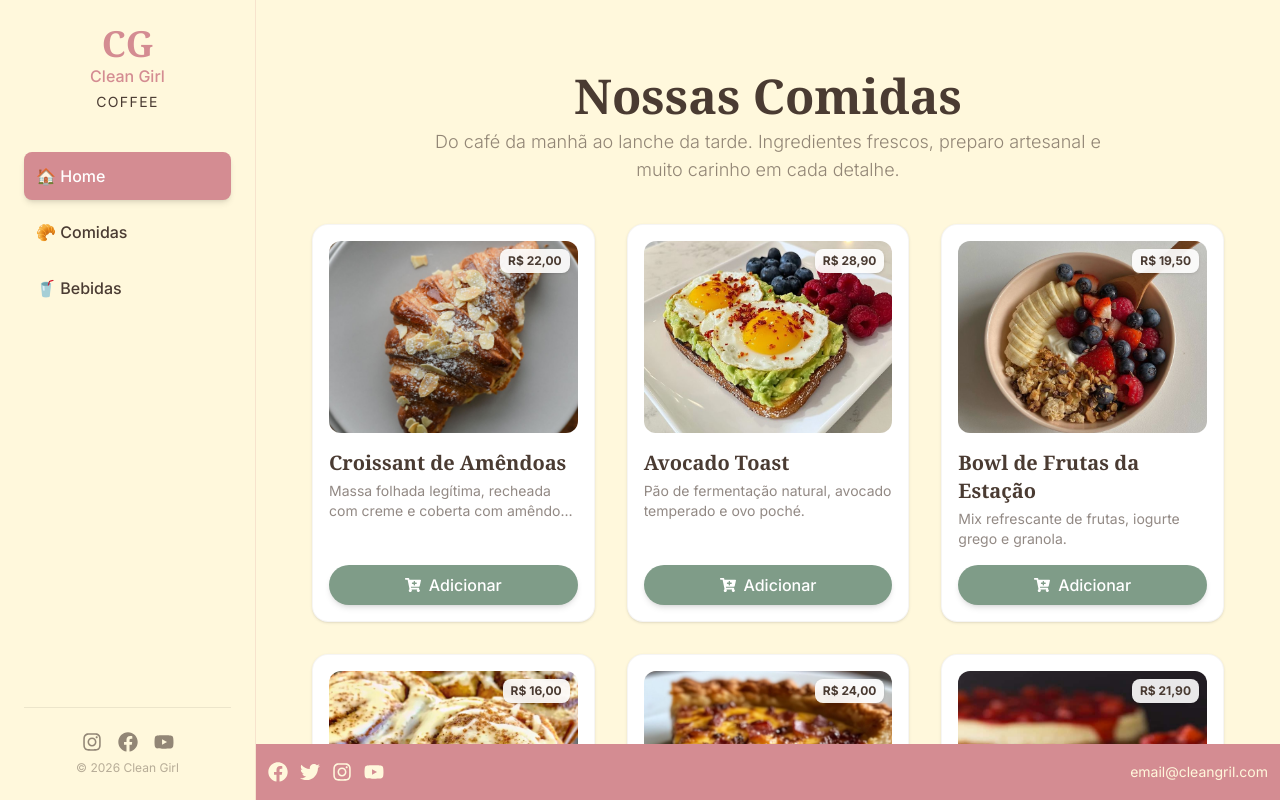
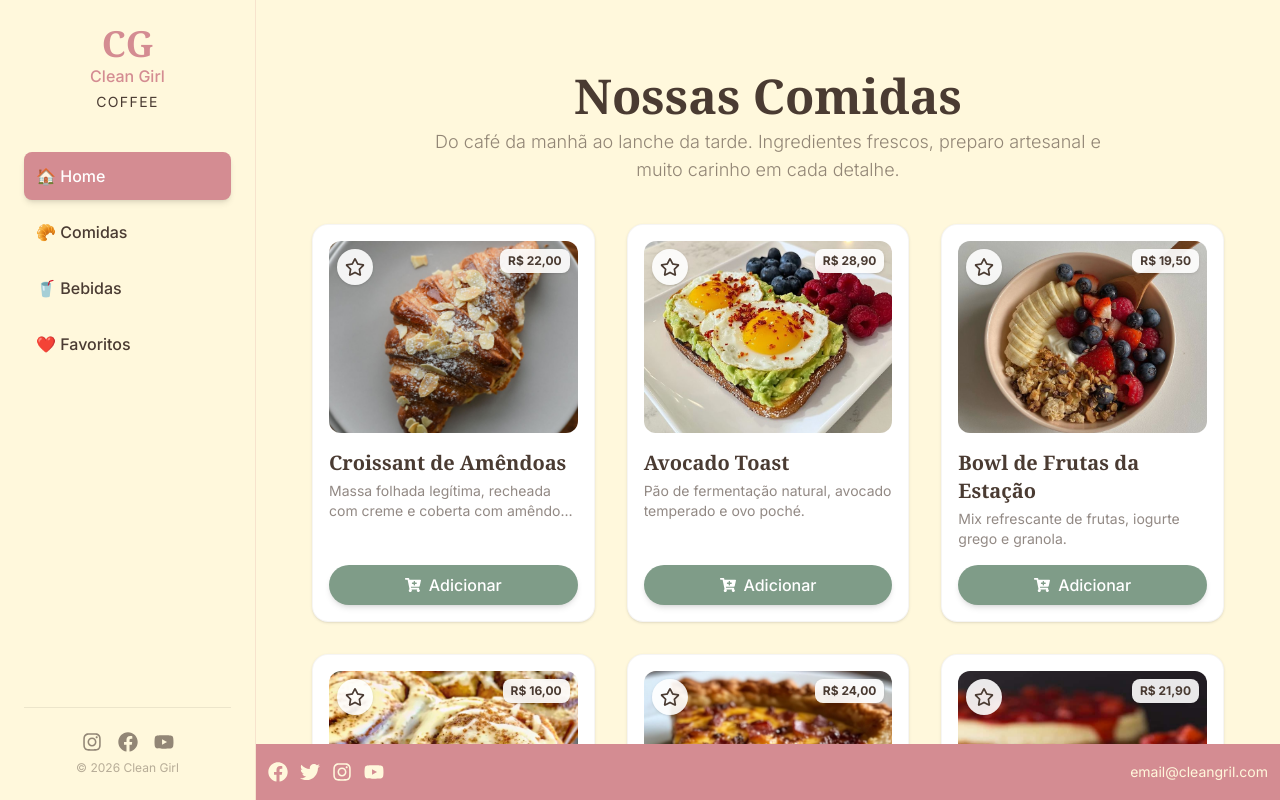
Before and after one commit to Erikbq/PAME-25.2---Entrega-3---Erik-Branco-Queiroz, a Next.js app: page /comidas in a window 1280 px wide. Built offline with nearby package versions, Linux system fonts and the light colour scheme.

Commit message:
feat: criação do menu de favoritos

```diff
--- /dev/null
+++ b/app/favoritos/page.tsx
@@ -0,0 +1,45 @@
+"use client"; // Necessário para ler o contexto
+
+import ProductCard from "@/components/menu/ProductCard";
+import { products } from "@/data/products";
+import { useFavorites } from "@/context/FavoritesContext";
+
+export default function Favoritos() {
+  const { favorites } = useFavorites(); // Pega a lista ["slug1", "slug2"]
+
+  // Filtra: "Me dê os produtos cujo slug está na lista de favoritos"
+  const listaFavoritos = products.filter((item) =>
+    favorites.includes(item.slug),
+  );
+
+  return (
+    <div className="w-full max-w-6xl mx-auto px-6 py-10 flex flex-col gap-10">
+      <div className="text-center space-y-2">
+        <h1 className="text-4xl md:text-5xl font-serif font-bold text-brand-brown">
+          Seus Favoritos
+        </h1>
+        <p className="text-brand-brown/60 text-lg max-w-2xl mx-auto font-light">
+          Todos os seus queridinhos em um só lugar.
+        </p>
+        <p className="text-brand-brown/60 text-lg max-w-2xl mx-auto font-light">
+          {listaFavoritos.length > 0
+            ? "Seus itens selecionados aparecerão aqui:"
+            : "Você ainda não marcou nenhum favorito."}
+        </p>
+      </div>
+
+      <div className="grid grid-cols-1 sm:grid-cols-2 lg:grid-cols-3 gap-8 pb-8">
+        {listaFavoritos.map((item) => (
+          <ProductCard
+            key={item.id}
+            title={item.name}
+            description={item.shortDescription}
+            price={item.price}
+            image={item.image}
+            slug={item.slug}
+          />
+        ))}
+      </div>
+    </div>
+  );
+}
--- a/app/layout.tsx
+++ b/app/layout.tsx
@@ -6,6 +6,7 @@ import Sidebar from "@/components/layout/Sidebar";
 import Footer from "@/components/layout/Footer";
 import { useState } from "react";
 import { FaBars } from "react-icons/fa";
+import { FavoritesProvider } from "@/context/FavoritesContext";
 
 const inter = Inter({ subsets: ["latin"] });
 
@@ -22,6 +23,7 @@ export default function RootLayout({
       <body
         className={`${inter.className} flex bg-brand-cream h-screen overflow-hidden`}
       >
+        <FavoritesProvider>
           {/* Lado esquerdo: Sidebar */}
           <Sidebar
             isOpen={isMobileMenuOpen}
@@ -49,6 +51,7 @@ export default function RootLayout({
             {/* Rodapé */}
             <Footer />
           </div>
+        </FavoritesProvider>
       </body>
     </html>
   );
--- a/app/page.tsx
+++ b/app/page.tsx
@@ -18,9 +18,9 @@ export default function Home() {
       <div className="w-full h-full grid grid-cols-1 sm:grid-cols-2 lg:grid-cols-3 gap-4">
           <DayItemCard
           title="Item do Dia"
-          image="/cappuccino_avela.jpg"
-          description="Cappuccino Avelã"
-          href="/detalhes"
+          image="/caramel_macchiato.jpg"
+          description="Caramel Macchiato"
+          href="/produto/caramel-macchiato"
           />
           <NavigationCards
           title="Cafés e bebidas"
--- a/app/produto/[slug]/page.tsx
+++ b/app/produto/[slug]/page.tsx
@@ -16,8 +16,6 @@ export default async function ProductDetailsPage({ params }: ProductPageProps) {
 
   // Esperamos o Next.js resolver os parâmetros para pegar o slug real
   const { slug } = await params;
-
-  console.log("Slug recebido (Agora vai funcionar):", slug);
 
   // Agora buscamos o produto usando o slug já resolvido
   const product = getProductBySlug(slug);
--- a/components/layout/Sidebar.tsx
+++ b/components/layout/Sidebar.tsx
@@ -74,6 +74,15 @@ export default function Sidebar({ isOpen, onClose }: SidebarProps) {
                 🥤 Bebidas
               </Link>
             </li>
+            <li>
+              <Link
+                href="/favoritos"
+                onClick={onClose}
+                className="block p-3 rounded-lg text-brand-brown hover:bg-brand-pink/10 transition-colors font-medium"
+              >
+                ❤️ Favoritos
+              </Link>
+            </li>
           </ul>
         </nav>
 
--- a/components/menu/ProductCard.tsx
+++ b/components/menu/ProductCard.tsx
@@ -1,7 +1,10 @@
+"use client"; // Obrigatório para interatividade
+
 import Image from "next/image";
 import Button from "../ui/Button";
-import { FaCartPlus } from "react-icons/fa";
+import { FaCartPlus, FaRegStar, FaStar } from "react-icons/fa"; // Importe a estrela cheia (FaStar)
 import Link from "next/link";
+import { useFavorites } from "@/context/FavoritesContext"; // Importe nosso hook
 
 interface ProductProps {
   title: string;
@@ -18,11 +21,13 @@ export default function ProductCard({
   image,
   slug,
 }: ProductProps) {
+  // Acessa a memória global
+  const { isFavorite, toggleFavorite } = useFavorites();
+  const favorite = isFavorite(slug); // true ou false
+
   return (
     <Link href={`/produto/${slug}`}>
-      {/* A Caixa externa: Fundo branco, borda arredondada e sombra suave */}
       <div className="group bg-white rounded-2xl p-4 shadow-sm hover:shadow-xl transition-all duration-300 border border-brand-brown/5 flex flex-col h-full">
-        {/* Área da Imagem com zoom suave ao passar o mouse */}
         <div className="relative h-48 w-full overflow-hidden rounded-xl mb-4">
           <Image
             src={image}
@@ -30,13 +35,29 @@ export default function ProductCard({
             fill
             className="object-cover group-hover:scale-105 transition-transform duration-500"
           />
-          {/* Badge opcional de "Menu do Dia" */}
+
           <div className="absolute top-2 right-2 bg-white/90 backdrop-blur-sm px-2 py-1 rounded-lg text-xs font-bold text-brand-brown shadow-sm">
             R$ {price}
           </div>
+
+          {/* O BOTÃO MÁGICO */}
+          <button
+            onClick={(e) => {
+              e.preventDefault(); // 1. NÃO VÁ PARA A PÁGINA DE DETALHES
+              e.stopPropagation(); // 2. PARE O CLIQUE AQUI
+              toggleFavorite(slug); // 3. LIGUE/DESLIGUE O FAVORITO
+            }}
+            className={`absolute top-2 left-2 p-2 rounded-full shadow-sm transition-colors z-10 ${
+              favorite
+                ? "bg-yellow-100 text-yellow-500" // Amarelo se for favorito
+                : "bg-white/90 text-brand-brown hover:bg-yellow-50 hover:text-yellow-400" // Branco se não for
+            }`}
+          >
+            {/* Se favorito: Estrela Cheia. Se não: Estrela Borda */}
+            {favorite ? <FaStar size={20} /> : <FaRegStar size={20} />}
+          </button>
         </div>
 
-        {/* Informações */}
         <div className="flex-1 flex flex-col">
           <h3 className="text-xl font-serif font-bold text-brand-brown mb-1">
             {title}
@@ -45,11 +66,13 @@ export default function ProductCard({
             {description}
           </p>
 
-          {/* Ação (Botão fica no final) */}
           <div className="mt-auto">
-            <Button variant="primary" className="w-full">
-              <FaCartPlus /> Adicionar
-            </Button>
+            {/* Prevenção extra para o botão de adicionar */}
+            <div onClick={(e) => e.preventDefault()}>
+              <Button variant="primary" className="w-full">
+                <FaCartPlus /> Adicionar
+              </Button>
+            </div>
           </div>
         </div>
       </div>
--- /dev/null
+++ b/context/FavoritesContext.tsx
@@ -0,0 +1,53 @@
+"use client";
+
+import { createContext, useContext, useState, ReactNode } from "react";
+
+// Definimos o que vamos compartilhar
+interface FavoritesContextType {
+  favorites: string[]; // Lista de slugs (ex: ["cappuccino", "croissant"])
+  toggleFavorite: (slug: string) => void; // Função para adicionar/remover
+  isFavorite: (slug: string) => boolean; // Função para checar se é favorito
+}
+
+const FavoritesContext = createContext<FavoritesContextType | undefined>(
+  undefined,
+);
+
+export function FavoritesProvider({ children }: { children: ReactNode }) {
+  // AQUI ESTÁ A LISTA SIMPLIFICADA
+  // Começa vazia e só vive enquanto a página não for recarregada
+  const [favorites, setFavorites] = useState<string[]>([]);
+
+  // Função para adicionar ou remover
+  const toggleFavorite = (slug: string) => {
+    setFavorites((prev) => {
+      // Se já tem, tira. Se não tem, coloca.
+      if (prev.includes(slug)) {
+        return prev.filter((item) => item !== slug);
+      } else {
+        return [...prev, slug];
+      }
+    });
+  };
+
+  // Verifica se o item está na lista
+  const isFavorite = (slug: string) => favorites.includes(slug);
+
+  return (
+    <FavoritesContext.Provider
+      value={{ favorites, toggleFavorite, isFavorite }}
+    >
+      {children}
+    </FavoritesContext.Provider>
+  );
+}
+
+// Hook para usar nos componentes
+export function useFavorites() {
+  const context = useContext(FavoritesContext);
+  if (!context)
+    throw new Error(
+      "useFavorites deve ser usado dentro de um FavoritesProvider",
+    );
+  return context;
+}
```
Lines whose indentation alone changed are shown as unchanged.
